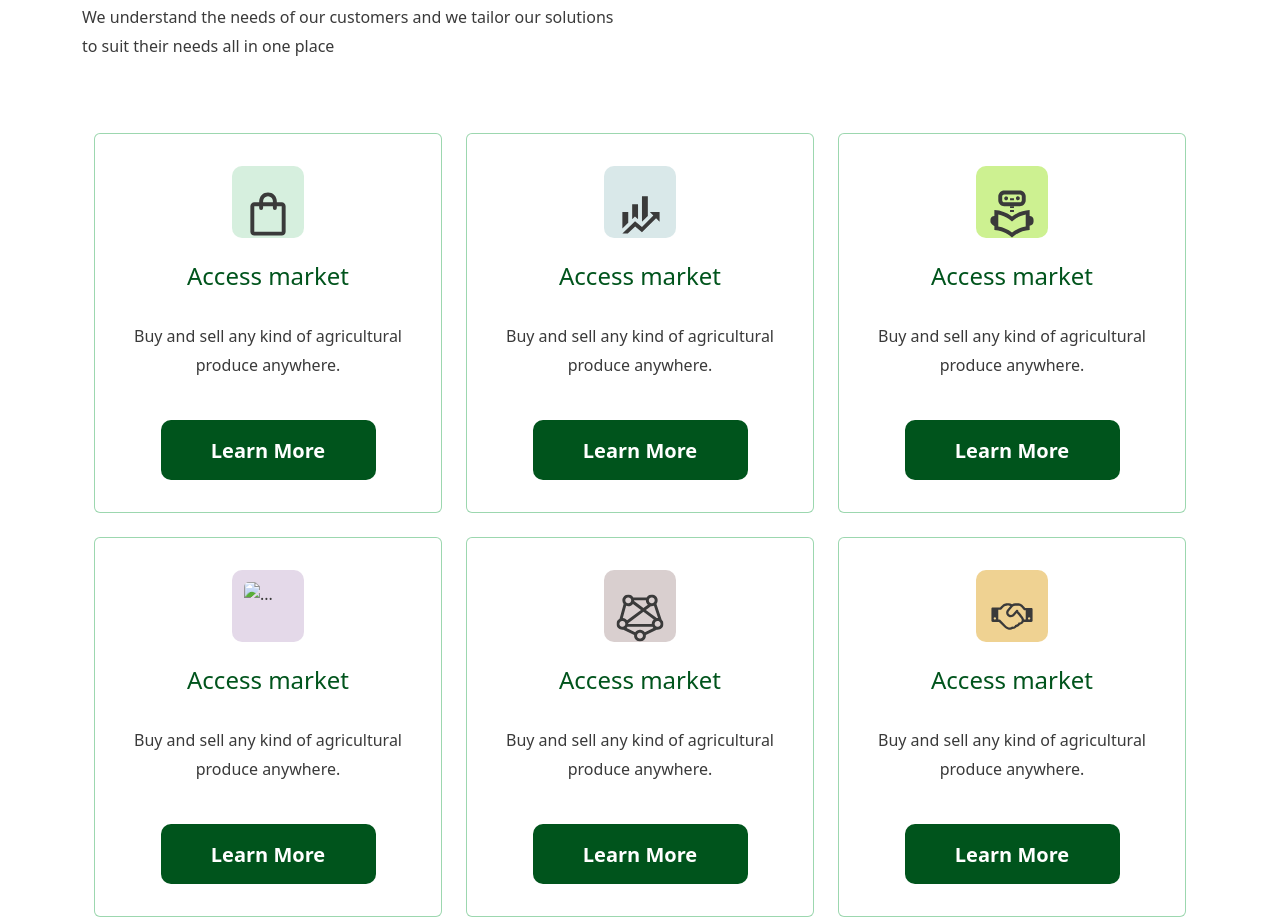
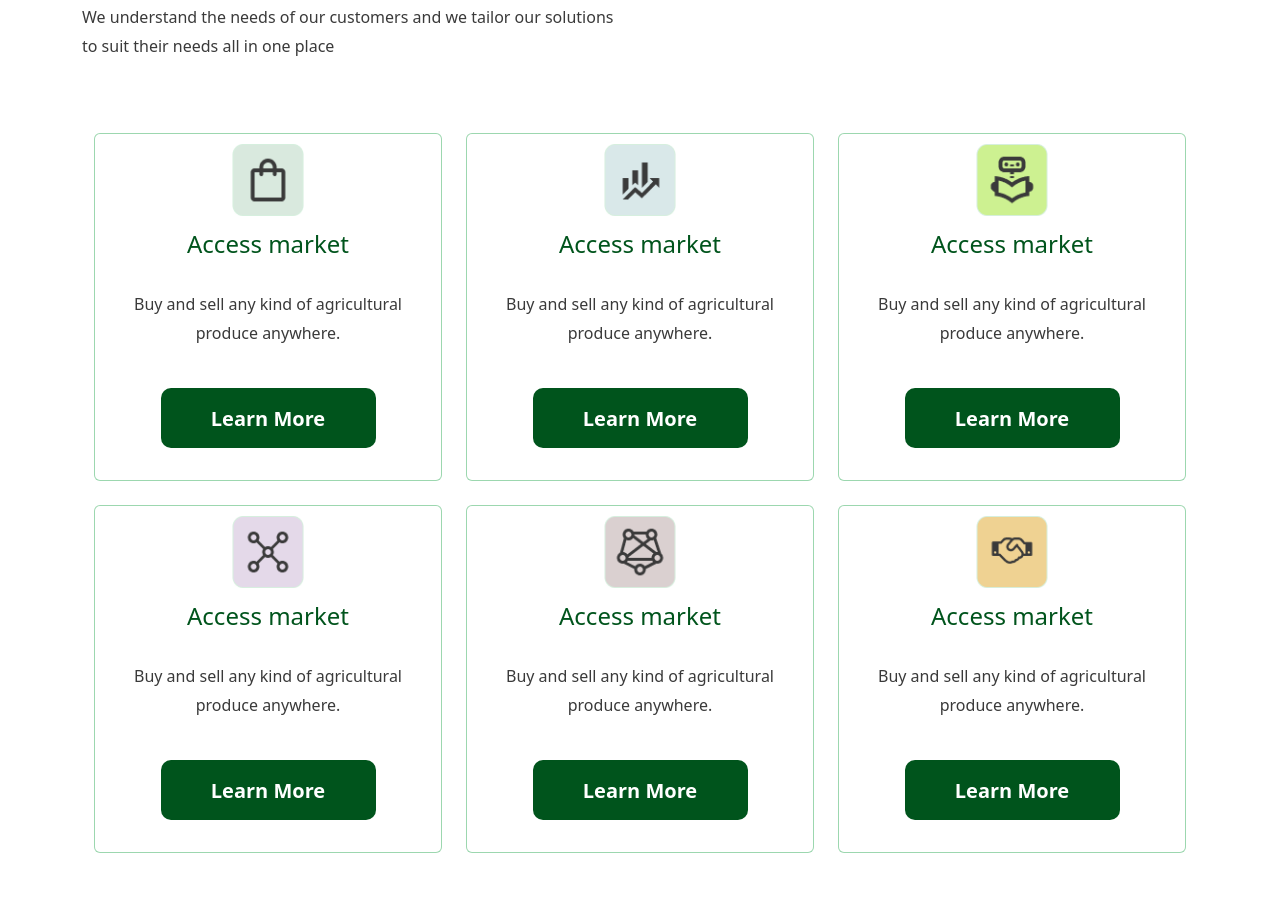
Before and after one commit to MuhammadShameel/agric-360-landing-page, a website: page index.html in a window 1280 px wide. Shown: the part 981-1901 px from the top of the page. Drawn offline with nearby package versions, Linux system fonts and the light colour scheme.

Commit message:
icons issue resolved

```diff
--- a/css/media.css
+++ b/css/media.css
@@ -28,7 +28,9 @@
     text-align: center;
     margin: 20px auto 20px auto !important;
   }
-
+  .container {
+    width: 90% !important;
+  }
   .card-btn {
     width: 150px;
     height: 50px;
--- a/index.html
+++ b/index.html
@@ -74,9 +74,6 @@
                         </li>
                         <li class="nav-item agric-nav-font">
                             <a class="nav-link" href="#">Book/Hire</a>
-                        </li>
-                        <li class="nav-item agric-nav-font">
-                            <a class="nav-link" href="#">e-market</a>
                         </li>
                         <li class="nav-item agric-nav-font">
                             <a class="nav-link" href="#">e-learning</a>
@@ -160,8 +157,8 @@
             <div class="row row-cols-1 row-cols-md-3 g-4 cards">
                 <div class="col">
                     <div class="card card-height">
-                        <span class="card-1"><img src="./assets/images/access_market.svg" class="card-img-top"
-                                alt="..."></span>
+                        <img src="assets/images/access_market.png" height="72px" width="72px" style="margin: 10px auto;"
+                            alt="">
                         <h5 class="mx-auto">Access market</h5>
                         <div class="normal_font card-text">
                             Buy and sell any kind of agricultural produce anywhere.
@@ -176,8 +173,8 @@
                 </div>
                 <div class="col">
                     <div class="card">
-                        <span class="card-2"><img src="./assets/images/access_finance.svg" class="card-img-top"
-                                alt="..."></span>
+                        <img src="assets/images/access_finance.png" height="72px" width="72px"
+                            style="margin: 10px auto;" alt="">
                         <h5 class="mx-auto">Access market</h5>
                         <div class="normal_font card-text">
                             Buy and sell any kind of agricultural produce anywhere.
@@ -192,8 +189,8 @@
                 </div>
                 <div class="col">
                     <div class="card">
-                        <span class="card-3"><img src="./assets/images/access-training.svg" class=" card-img-top"
-                                alt="..."></span>
+                        <img src="assets/images/access_training.png" height="72px" width="72px"
+                            style="margin: 10px auto;" alt="">
                         <h5 class="mx-auto">Access market</h5>
                         <div class="normal_font card-text">
                             Buy and sell any kind of agricultural produce anywhere.
@@ -208,8 +205,8 @@
                 </div>
                 <div class="col">
                     <div class="card">
-                        <span class="card-4"><img src="./assets/images//extension_service.svg" class="card-img-top"
-                                alt="..."></span>
+                        <img src="assets/images/extension_service.png" height="72px" width="72px"
+                            style="margin: 10px auto;" alt="">
                         <h5 class="mx-auto">Access market</h5>
                         <div class="normal_font card-text">
                             Buy and sell any kind of agricultural produce anywhere.
@@ -224,8 +221,8 @@
                 </div>
                 <div class="col">
                     <div class="card">
-                        <span class="card-5"><img src="./assets/images/aggregation_service.svg" class="card-img-top"
-                                alt="..."></span>
+                        <img src="assets/images/aggregation_service.png" height="72px" width="72px"
+                            style="margin: 10px auto;" alt="">
                         <h5 class="mx-auto">Access market</h5>
                         <div class="normal_font card-text">
                             Buy and sell any kind of agricultural produce anywhere.
@@ -240,8 +237,8 @@
                 </div>
                 <div class="col">
                     <div class="card">
-                        <span class="card-6"><img src="./assets/images/cosultancy.svg" class="card-img-top"
-                                alt="..."></span>
+                        <img src="assets/images/consultancy.png" height="72px" width="72px" style="margin: 10px auto;"
+                            alt="">
                         <h5 class="mx-auto">Access market</h5>
                         <div class="normal_font card-text">
                             Buy and sell any kind of agricultural produce anywhere.
```
Also changed, not shown: assets/images/access-training.svg (deleted), assets/images/access_finance.png (added), assets/images/access_finance.svg (deleted), assets/images/access_market.png (added), assets/images/access_market.svg (deleted), assets/images/access_training.png (added), assets/images/aggregation_service.png (added), assets/images/aggregation_service.svg (deleted), assets/images/consultancy.png (added), assets/images/cosultancy.svg (deleted), assets/images/extension_service.png (added), assets/images/extension_service.svg (deleted).
